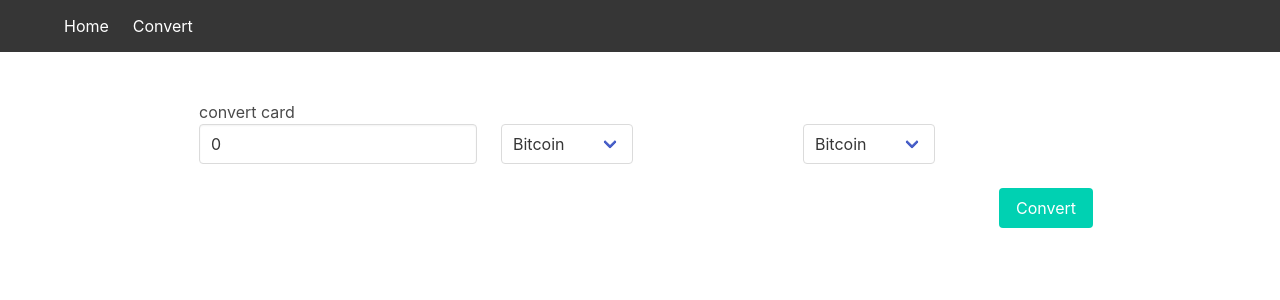
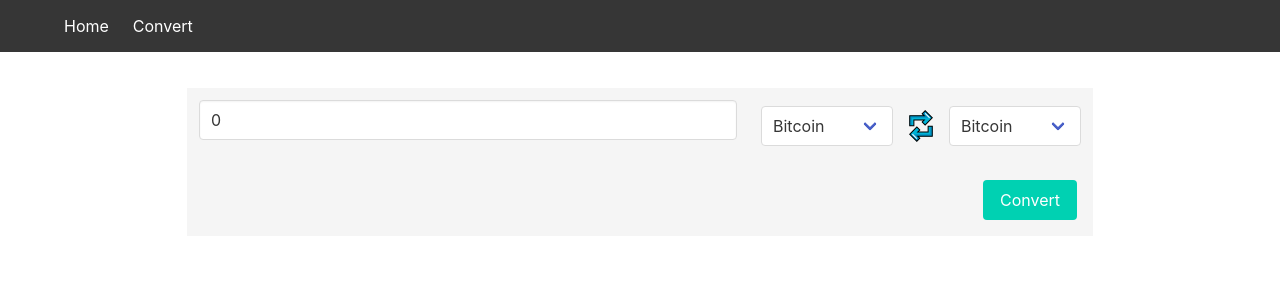
Before and after one commit to tigeryant/project-two-sei, a React (Create React App) app: page /convert in a window 1280 px wide. Shown: the top 300 px of the page. Built offline with nearby package versions, Linux system fonts and the light colour scheme.

Commit message:
decorate convert component

```diff
--- a/src/ConvertCard.js
+++ b/src/ConvertCard.js
@@ -2,6 +2,9 @@ import React from 'react'
 import OptionListByName from './helperComponents/OptionListByName'
 import { getExchangeRate } from './lib/utils'
 import { coinTickers } from './lib/constants'
+
+// image credit: https://www.svgrepo.com/svg/215706/arrows-switch
+import switchIcon from './assets/arrows-switch-svgrepo-com.svg'
 
 function ConvertCard() {
   // put state of 'currency' options here
@@ -40,13 +43,11 @@ function ConvertCard() {
   return (
     <section className="section">
       <div className="columns is-centered">
-        <div className="column is-three-quarters">
-          <p>convert card</p>
-
+        <div className="column is-three-quarters has-background-light">
           {/* // form with input, two dropdowns, text and convert button */}
           <form className="form" onSubmit={handleSubmit}>
-            <div className="columns">
-              <div className="field column is-one-third">
+            <div className="columns is-vcentered">
+              <div className="field column">
                 <div className="control">
                   <input
                     className="input"
@@ -59,7 +60,7 @@ function ConvertCard() {
                   </input>
                 </div>
               </div>
-              <div className="control column">
+              <div className="control column is-flex-grow-0">
                 <div className="select">
                   <select
                     name="original"
@@ -68,7 +69,10 @@ function ConvertCard() {
                   </select>
                 </div>
               </div>
-              <div className="control column">
+              <figure className="image is-32x32">
+                <img src={switchIcon} alt="to" />
+              </figure>
+              <div className="control column is-flex-grow-0">
                 <div className="select">
                   <select
                     name="target"
@@ -78,7 +82,7 @@ function ConvertCard() {
                 </div>
               </div>
             </div>
-            <div className="columns">
+            <div className="columns p-4">
               {
                 finalExchangeRate.original && (
                   <div>
```
Also changed, not shown: src/assets/arrows-switch-svgrepo-com.svg (added).
